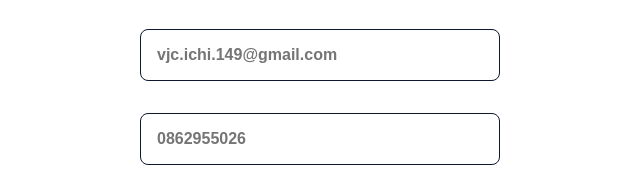
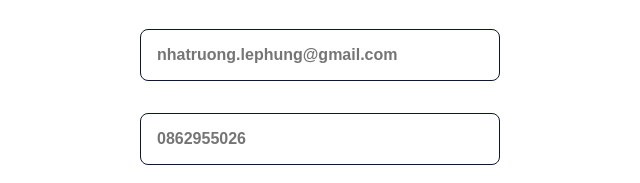
Before and after one commit to truongnhat149/_portfolio-lpnt, a plain HTML site: page index.html in a window 1280 px wide. Shown: the part 3051-3234 px from the top of the page, 320-960 px from the left. Drawn offline with nearby package versions, Linux system fonts and the light colour scheme.

Commit message:
portfolio

```diff
--- a/index.html
+++ b/index.html
@@ -192,7 +192,7 @@
             <div class="contact__container bd-grid">
                 <form action="#" class="contact__form">
                     <input type="text" placeholder="Lê Phùng Nhật Trường" class="contact__input" readonly>
-                    <input type="mail" placeholder="vjc.ichi.149@gmail.com" class="contact__input" readonly>
+                    <input type="mail" placeholder="nhatruong.lephung@gmail.com" class="contact__input" readonly>
                     <input type="tel" placeholder="0862955026" class="contact__input" readonly>
                     <input type="text" placeholder="84 Khuc Thua Du, Hue, Viet Nam" class="contact__input" readonly>
                 </form>
```
